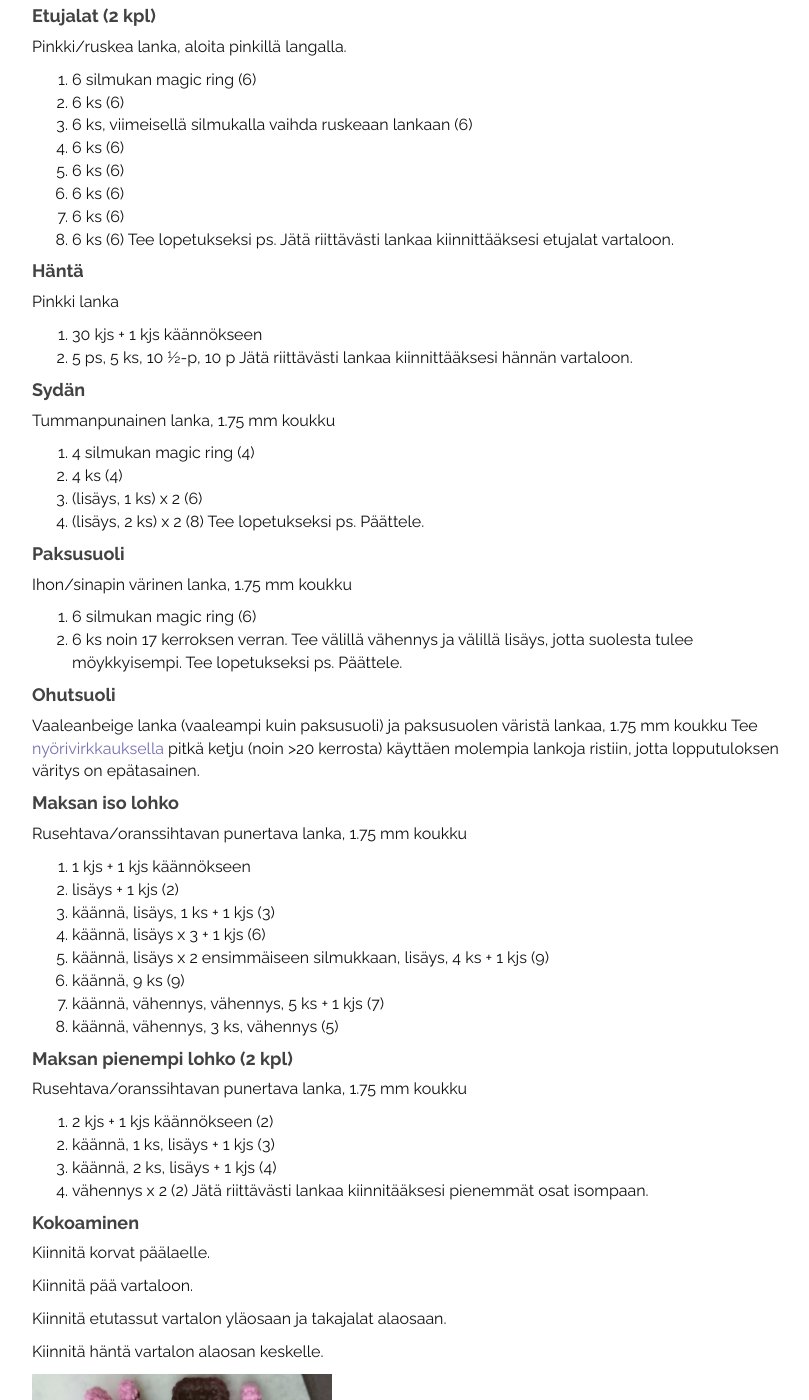
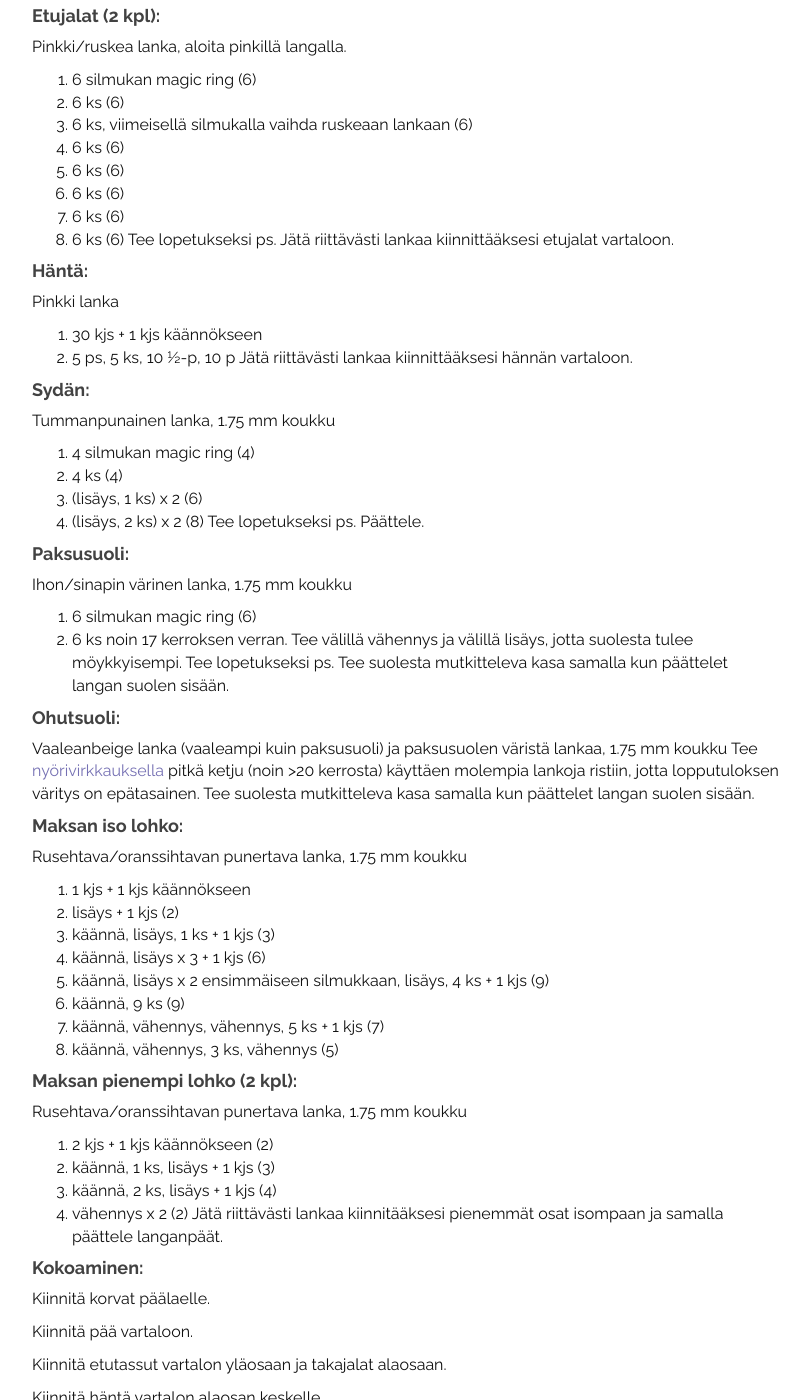
Before and after one commit to murmcraft/murmcraft.github.io, a Jekyll site: the page built from _posts/2018-12-07-dissektoitu-hiiri.md, in a window 1280 px wide and 1400 px high, scrolled down 2787 px. Shown: the whole window, without its empty margins (38-847 px from the left). Built offline with Jekyll 4.4.1, drawn with Linux system fonts in a browser that asks for light colours; some of the changed text lies outside the part shown.

Commit message:
minor text fixes

```diff
--- a/_posts/2018-12-07-dissektoitu-hiiri.md
+++ b/_posts/2018-12-07-dissektoitu-hiiri.md
@@ -41,7 +41,7 @@
 - ps = piilosilmukka
 - tee vähennykset "näkymättömänä" poimimalla kahden perättäisen silmukan etureuna ja viemällä lanka niiden läpi, ja uudelleen muodostuneen kahden silmukan läpi
 
-#### Pää
+#### Pää:
 Pinkki/ruskea lanka, aloita pinkillä langalla
 1. 4 silmukan magic ring (4)
 2. lisäys x 4 (8) ja viimeisellä silmukalla vaihda ruskeaan lankaan
@@ -63,7 +63,7 @@
 16. vähennys x 6 (6)
 Jätä lankaa päättelyyn ja kiinnitykseen.
 
-#### Korvat
+#### Korvat:
 Pinkki lanka
 1. 6 silmukan magic ring (6)
 2. (lisäys, 1 ks) x 3 (9)
@@ -74,7 +74,7 @@
 7. (vähennys, 2 ks) x 3 (9)
 Tee lopetukseksi ps. Jätä riittävästi lankaa kiinnittääksesi korvat päähän.
 
-#### Vartalo (alaosa)
+#### Vartalo (alaosa):
 Ruskea lanka
 1. 4 silmukan magic ring (4)
 2. 8 ks (8)
@@ -88,7 +88,7 @@
 10. (vähennys + 7 ks) x 3 (24) + ps
 Jätä lankaa päättelyyn ja osien yhteen ompelemiseen.
 
-#### Vartalo (keskiosa)
+#### Vartalo (keskiosa):
 Ruskea lanka
 1. 24 kjs + 1 kjs käännökseen
 2. 24 ks + 1 kjs käännökseen
@@ -99,7 +99,7 @@
 7. 24 ks + 1 kjs käännökseen
 Tee lopuksi reunat kiinteillä silmukoilla koko suorakaiteen ympäri. Näin reunat ovat tasaisemmat ja muoto jämäkämpi.
 
-#### Vartalo (yläosa)
+#### Vartalo (yläosa):
 Ruskea lanka
 1. 15 kjs renkaaksi
 2. 15 ks (15)
@@ -110,7 +110,7 @@
 Jätä lankaa päättelyyn ja osien yhteen ompelemiseen.
 (**Huom!** Yläosa voisi olla myös kerroksen kaksi lyhyempi ja vastaavasti keskiosassa sama määrä lisäkerroksia, jotta elimille olisi enemmän tilaa ja ne näkyisivät paremmin.)
 
-#### Takajalat (2 kpl)
+#### Takajalat (2 kpl):
 Pinkki/ruskea lanka, aloita pinkillä langalla.
 1. 6 silmukan magic ring (6)
 2. 6 ks (6)
@@ -125,7 +125,7 @@
 Tee lopetukseksi ps. Jätät riittävästi lankaa kiinnittääksesi jalat vartaloon.
 Täytä jalkaterää ja lisää tarvittaessa rautalankaa, jotta saat taipuneen käpälän.
 
-#### Etujalat (2 kpl)
+#### Etujalat (2 kpl):
 Pinkki/ruskea lanka, aloita pinkillä langalla.
 1. 6 silmukan magic ring (6)
 2. 6 ks (6)
@@ -137,13 +137,13 @@
 8. 6 ks (6)
 Tee lopetukseksi ps. Jätä riittävästi lankaa kiinnittääksesi etujalat vartaloon.
 
-#### Häntä
+#### Häntä:
 Pinkki lanka
 1. 30 kjs + 1 kjs käännökseen
 2. 5 ps, 5 ks, 10 ½-p, 10 p
 Jätä riittävästi lankaa kiinnittääksesi hännän vartaloon.
 
-#### Sydän
+#### Sydän:
 Tummanpunainen lanka, 1.75 mm koukku
 1. 4 silmukan magic ring (4)
 2. 4 ks (4)
@@ -151,17 +151,17 @@
 4. (lisäys, 2 ks) x 2 (8)
 Tee lopetukseksi ps. Päättele.
 
-#### Paksusuoli
+#### Paksusuoli:
 Ihon/sinapin värinen lanka, 1.75 mm koukku
 1. 6 silmukan magic ring (6)
 2. 6 ks noin 17 kerroksen verran. Tee välillä vähennys ja välillä lisäys, jotta suolesta tulee möykkyisempi.
-Tee lopetukseksi ps. Päättele.
+Tee lopetukseksi ps. Tee suolesta mutkitteleva kasa samalla kun päättelet langan suolen sisään.
 
-#### Ohutsuoli
+#### Ohutsuoli:
 Vaaleanbeige lanka (vaaleampi kuin paksusuoli) ja paksusuolen väristä lankaa, 1.75 mm koukku
-Tee [nyörivirkkauksella](http://cup-of-stitches.blogspot.com/2014/01/crochet-cord-tutorial.html){:target="_blank"} pitkä ketju (noin >20 kerrosta) käyttäen molempia lankoja ristiin, jotta lopputuloksen väritys on epätasainen.
+Tee [nyörivirkkauksella](http://cup-of-stitches.blogspot.com/2014/01/crochet-cord-tutorial.html){:target="_blank"} pitkä ketju (noin >20 kerrosta) käyttäen molempia lankoja ristiin, jotta lopputuloksen väritys on epätasainen. Tee suolesta mutkitteleva kasa samalla kun päättelet langan suolen sisään.
 
-#### Maksan iso lohko
+#### Maksan iso lohko:
 Rusehtava/oranssihtavan punertava lanka, 1.75 mm koukku
 1. 1 kjs + 1 kjs käännökseen
 2. lisäys + 1 kjs (2)
@@ -172,15 +172,15 @@
 7. käännä, vähennys, vähennys, 5 ks + 1 kjs (7)
 8. käännä, vähennys, 3 ks, vähennys (5)
 
-#### Maksan pienempi lohko (2 kpl)
+#### Maksan pienempi lohko (2 kpl):
 Rusehtava/oranssihtavan punertava lanka, 1.75 mm koukku
 1. 2 kjs + 1 kjs käännökseen (2)
 2. käännä, 1 ks, lisäys + 1 kjs (3)
 3. käännä, 2 ks, lisäys + 1 kjs (4)
 4. vähennys x 2 (2)
-Jätä riittävästi lankaa kiinnitääksesi pienemmät osat isompaan.
+Jätä riittävästi lankaa kiinnitääksesi pienemmät osat isompaan ja samalla päättele langanpäät.
 
-#### Kokoaminen
+#### Kokoaminen:
 
 Kiinnitä korvat päälaelle.
 
```
